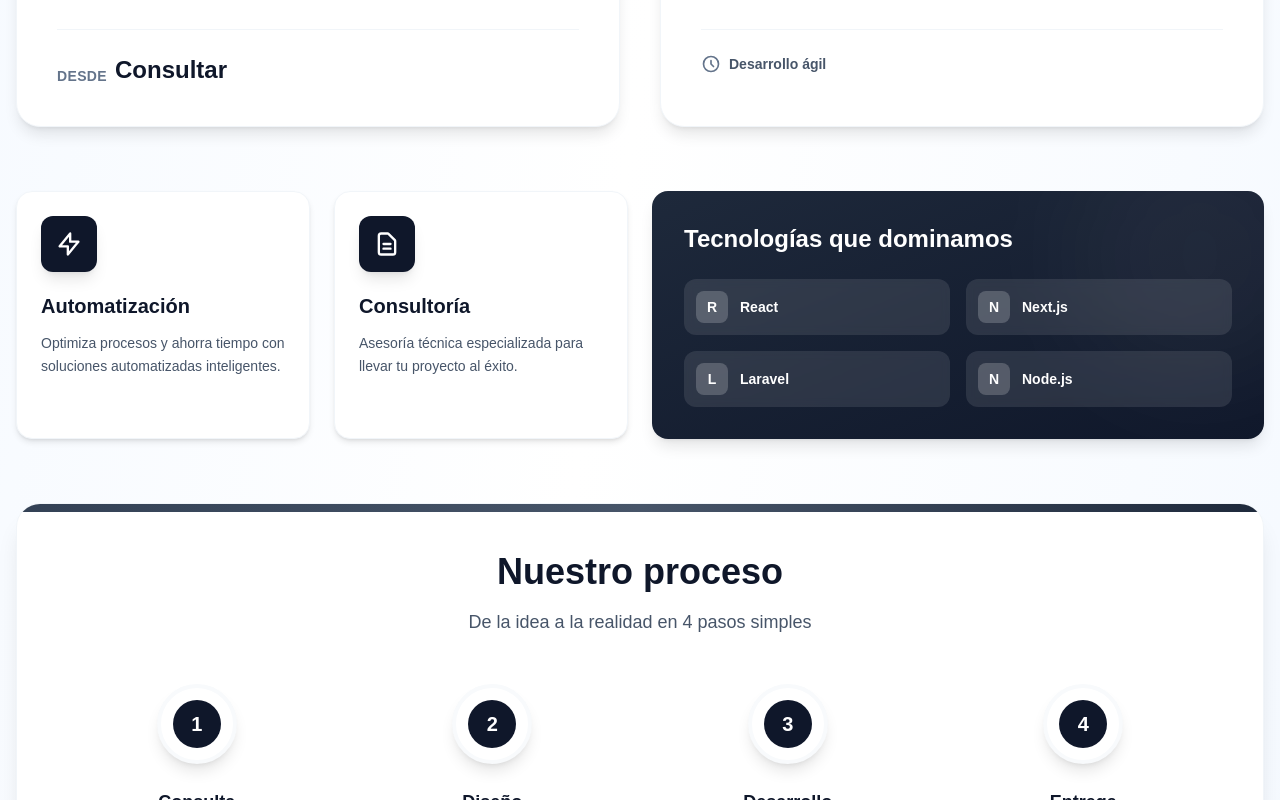
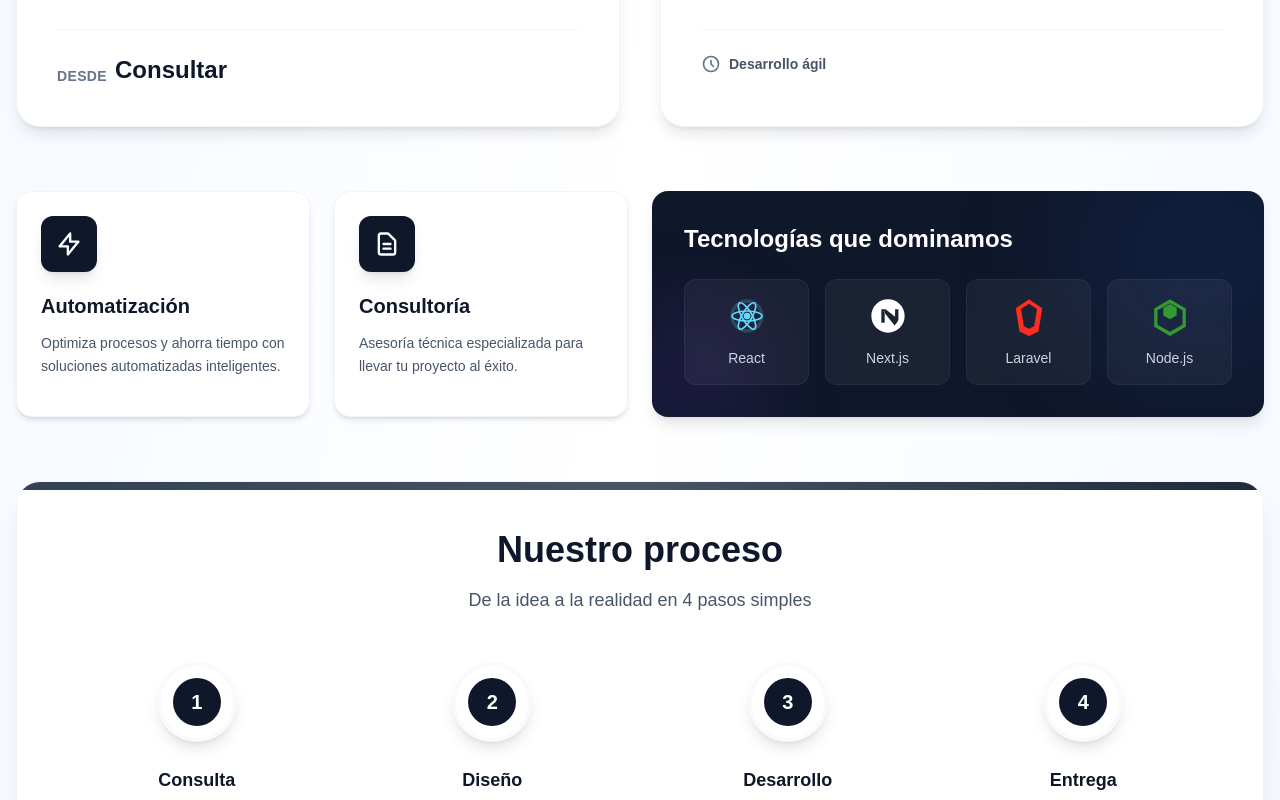
Before and after one commit to kamdevo/Kor4SoftLanding, a Next.js app: page / in a window 1280 px wide. Shown: the part 3820-4620 px from the top of the page. Built offline with nearby package versions, Linux system fonts and the light colour scheme.

Commit message:
Mejora visual de tecnologías, testimonios y agrega sección CTA

```diff
--- a/app/page.tsx
+++ b/app/page.tsx
@@ -10,6 +10,7 @@ import BentoGrid from "@/components/BentoGrid";
 import Portfolio from "@/components/Portfolio";
 import Testimonials from "@/components/Testimonials";
 import FAQ from "@/components/FAQ";
+import CTA from "@/components/CTA";
 import Footer from "@/components/Footer";
 import WhatsAppButton from "@/components/WhatsAppButton";
 import ContactForm from "@/components/ContactForm";
@@ -60,6 +61,9 @@ export default function Home() {
 
         {/* FAQ Section */}
         <FAQ />
+
+        {/* CTA Final Section */}
+        <CTA />
       </div>
 
       {/* Footer */}
--- a/components/BentoGrid.tsx
+++ b/components/BentoGrid.tsx
@@ -205,34 +205,49 @@ export default function BentoGrid() {
           transition={{ duration: 0.4, delay: 0.5 }}
           className="sm:col-span-2"
         >
-          <div className="h-full bg-gradient-to-br from-slate-800 to-slate-900 rounded-2xl p-8 shadow-lg text-white hover:shadow-2xl transition-shadow duration-300 relative overflow-hidden group">
-            <div className="absolute top-0 right-0 w-64 h-64 bg-white/5 rounded-full -mr-16 -mt-16 blur-3xl group-hover:bg-white/10 transition-colors"></div>
+          <div className="h-full bg-slate-900 rounded-2xl p-8 shadow-lg text-white hover:shadow-xl transition-shadow duration-300 relative overflow-hidden group">
+            {/* Fondo decorativo */}
+            <div className="absolute top-0 right-0 w-64 h-64 bg-blue-600/10 rounded-full -mr-16 -mt-16 blur-3xl group-hover:bg-blue-600/20 transition-colors"></div>
+            <div className="absolute bottom-0 left-0 w-40 h-40 bg-purple-600/10 rounded-full -ml-10 -mb-10 blur-2xl group-hover:bg-purple-600/20 transition-colors"></div>
 
             <h3 className="text-2xl font-bold mb-6 relative z-10">Tecnologías que dominamos</h3>
-            <div className="grid grid-cols-2 gap-4 relative z-10">
-              <div className="flex items-center gap-3 bg-white/10 backdrop-blur-sm rounded-xl p-3 hover:bg-white/20 transition-colors">
-                <div className="w-8 h-8 bg-white/20 rounded-lg flex items-center justify-center">
-                  <span className="text-white font-bold text-sm">R</span>
-                </div>
-                <span className="text-sm font-semibold">React</span>
+
+            <div className="grid grid-cols-2 sm:grid-cols-4 gap-4 relative z-10">
+              {/* React */}
+              <div className="flex flex-col items-center justify-center gap-3 bg-white/5 backdrop-blur-sm rounded-xl p-4 hover:bg-white/10 transition-all duration-300 hover:-translate-y-1 border border-white/5 hover:border-white/10 group/item">
+                <svg className="w-10 h-10 text-[#61DAFB] group-hover/item:scale-110 transition-transform duration-300" viewBox="0 0 24 24" fill="currentColor">
+                  <path d="M12 22C6.477 22 2 17.523 2 12S6.477 2 12 2s10 4.477 10 10-4.477 10-10 10zm0-2c4.418 0 8-3.582 8-8s-3.582-8-8-8-8 3.582-8 8 3.582 8 8 8z" opacity="0.2"/>
+                  <circle cx="12" cy="12" r="2" />
+                  <g transform="rotate(60 12 12)"><ellipse cx="12" cy="12" rx="9" ry="3" fill="none" stroke="currentColor" strokeWidth="1"/></g>
+                  <g transform="rotate(120 12 12)"><ellipse cx="12" cy="12" rx="9" ry="3" fill="none" stroke="currentColor" strokeWidth="1"/></g>
+                  <g transform="rotate(0 12 12)"><ellipse cx="12" cy="12" rx="9" ry="3" fill="none" stroke="currentColor" strokeWidth="1"/></g>
+                </svg>
+                <span className="text-sm font-medium text-slate-300 group-hover/item:text-white transition-colors">React</span>
               </div>
-              <div className="flex items-center gap-3 bg-white/10 backdrop-blur-sm rounded-xl p-3 hover:bg-white/20 transition-colors">
-                <div className="w-8 h-8 bg-white/20 rounded-lg flex items-center justify-center">
-                  <span className="text-white font-bold text-sm">N</span>
-                </div>
-                <span className="text-sm font-semibold">Next.js</span>
+
+              {/* Next.js */}
+              <div className="flex flex-col items-center justify-center gap-3 bg-white/5 backdrop-blur-sm rounded-xl p-4 hover:bg-white/10 transition-all duration-300 hover:-translate-y-1 border border-white/5 hover:border-white/10 group/item">
+                <svg className="w-10 h-10 text-white group-hover/item:scale-110 transition-transform duration-300" viewBox="0 0 24 24" fill="currentColor">
+                  <path fillRule="evenodd" clipRule="evenodd" d="M12 2C6.477 2 2 6.477 2 12s4.477 10 10 10 10-4.477 10-10S17.523 2 12 2zM9.32 9.235l6.616 8.498c.96-.925 1.753-2.032 2.32-3.275V8h-2v4.468L10.553 8H8v8h2V9.235z"/>
+                </svg>
+                <span className="text-sm font-medium text-slate-300 group-hover/item:text-white transition-colors">Next.js</span>
               </div>
-              <div className="flex items-center gap-3 bg-white/10 backdrop-blur-sm rounded-xl p-3 hover:bg-white/20 transition-colors">
-                <div className="w-8 h-8 bg-white/20 rounded-lg flex items-center justify-center">
-                  <span className="text-white font-bold text-sm">L</span>
-                </div>
-                <span className="text-sm font-semibold">Laravel</span>
+
+              {/* Laravel */}
+              <div className="flex flex-col items-center justify-center gap-3 bg-white/5 backdrop-blur-sm rounded-xl p-4 hover:bg-white/10 transition-all duration-300 hover:-translate-y-1 border border-white/5 hover:border-white/10 group/item">
+                <svg className="w-10 h-10 text-[#FF2D20] group-hover/item:scale-110 transition-transform duration-300" viewBox="0 0 24 24" fill="currentColor">
+                  <path d="M12 2l1.7 1.15 6.28 4.22-2.3 13.9-5.68 2.73-5.68-2.73-2.3-13.9 6.28-4.22L12 2zm0 2.6l-4.8 3.22 1.7 10.3 3.1 1.5 3.1-1.5 1.7-10.3-4.8-3.22z"/>
+                </svg>
+                <span className="text-sm font-medium text-slate-300 group-hover/item:text-white transition-colors">Laravel</span>
               </div>
-              <div className="flex items-center gap-3 bg-white/10 backdrop-blur-sm rounded-xl p-3 hover:bg-white/20 transition-colors">
-                <div className="w-8 h-8 bg-white/20 rounded-lg flex items-center justify-center">
-                  <span className="text-white font-bold text-sm">N</span>
-                </div>
-                <span className="text-sm font-semibold">Node.js</span>
+
+              {/* Node.js */}
+              <div className="flex flex-col items-center justify-center gap-3 bg-white/5 backdrop-blur-sm rounded-xl p-4 hover:bg-white/10 transition-all duration-300 hover:-translate-y-1 border border-white/5 hover:border-white/10 group/item">
+                <svg className="w-10 h-10 text-[#339933] group-hover/item:scale-110 transition-transform duration-300" viewBox="0 0 24 24" fill="currentColor">
+                  <path d="M12 2L2.5 7.5v11L12 24l9.5-5.5v-11L12 2zm0 2.3l7.5 4.3v8.6l-7.5 4.3-7.5-4.3v-8.6l7.5-4.3z"/>
+                  <path d="M12 14l-4-2.3v-4.6l4-2.3 4 2.3v4.6l-4 2.3z"/>
+                </svg>
+                <span className="text-sm font-medium text-slate-300 group-hover/item:text-white transition-colors">Node.js</span>
               </div>
             </div>
           </div>
--- /dev/null
+++ b/components/CTA.tsx
@@ -0,0 +1,51 @@
+"use client";
+
+import { InView } from "./InView";
+
+export default function CTA() {
+  return (
+    <section className="relative w-full py-20 lg:py-28 overflow-hidden">
+      <div className="absolute inset-0 bg-slate-900">
+        {/* Abstract Pattern */}
+        <div className="absolute inset-0 opacity-10 bg-grid-pattern"></div>
+        <div className="absolute top-0 right-0 w-96 h-96 bg-blue-600/20 rounded-full blur-3xl -translate-y-1/2 translate-x-1/2"></div>
+        <div className="absolute bottom-0 left-0 w-96 h-96 bg-blue-600/20 rounded-full blur-3xl translate-y-1/2 -translate-x-1/2"></div>
+      </div>
+
+      <div className="container mx-auto px-4 relative z-10">
+        <InView
+          variants={{
+            hidden: { opacity: 0, y: 20 },
+            visible: { opacity: 1, y: 0 }
+          }}
+          transition={{ duration: 0.5 }}
+        >
+          <div className="max-w-4xl mx-auto text-center">
+            <h2 className="text-3xl sm:text-4xl lg:text-5xl font-bold text-white mb-6 tracking-tight">
+              ¿Listo para impulsar tu negocio?
+            </h2>
+            <p className="text-lg sm:text-xl text-slate-300 mb-10 leading-relaxed max-w-2xl mx-auto">
+              Transformamos tus ideas en soluciones digitales de alto impacto.
+              Agenda una consulta gratuita hoy mismo.
+            </p>
+
+            <div className="flex flex-col sm:flex-row gap-4 justify-center items-center">
+              <button
+                onClick={() => (window as any).openContactModal()}
+                className="px-8 py-4 bg-white text-slate-900 rounded-full font-bold text-lg hover:bg-blue-50 transition-all duration-300 shadow-[0_0_20px_rgba(255,255,255,0.3)] hover:shadow-[0_0_30px_rgba(255,255,255,0.4)] hover:-translate-y-1 flex items-center gap-2 group"
+              >
+                Iniciar Proyecto
+                <svg className="w-5 h-5 group-hover:translate-x-1 transition-transform" fill="none" stroke="currentColor" viewBox="0 0 24 24">
+                  <path strokeLinecap="round" strokeLinejoin="round" strokeWidth={2} d="M13 7l5 5m0 0l-5 5m5-5H6" />
+                </svg>
+              </button>
+            </div>
+          </div>
+        </InView>
+      </div>
+
+      {/* Gradiente de transición al footer */}
+      <div className="absolute bottom-0 left-0 w-full h-24 bg-gradient-to-b from-transparent to-slate-900 z-0"></div>
+    </section>
+  );
+}
--- a/components/Footer.tsx
+++ b/components/Footer.tsx
@@ -6,8 +6,13 @@ export default function Footer() {
   const currentYear = new Date().getFullYear();
 
   return (
-    <footer className="bg-slate-900 text-slate-300">
-      <div className="container mx-auto px-4 py-12 sm:py-16 max-w-7xl">
+    <footer className="bg-slate-900 text-slate-300 relative overflow-hidden">
+      {/* Background decorativo sutil sin círculos blancos invasivos */}
+      <div className="absolute inset-0 pointer-events-none">
+         <div className="absolute top-0 right-0 w-full h-full bg-gradient-to-b from-slate-900/50 to-slate-900"></div>
+      </div>
+
+      <div className="container mx-auto px-4 py-12 sm:py-16 max-w-7xl relative z-10">
         {/* Grid principal - Sistema de cajas responsive */}
         <div className="grid grid-cols-1 sm:grid-cols-2 lg:grid-cols-4 gap-8 lg:gap-12 mb-8">
 
--- a/components/Testimonials.tsx
+++ b/components/Testimonials.tsx
@@ -57,7 +57,10 @@ export default function Testimonials() {
             }}
             transition={{ duration: 0.5, delay: index * 0.15 }}
           >
-            <div className="bg-white rounded-2xl p-6 sm:p-8 shadow-lg border border-slate-200 hover:shadow-xl transition-all duration-300 h-full flex flex-col">
+            <div className="bg-white rounded-2xl p-6 sm:p-8 shadow-lg border border-slate-100 hover:shadow-2xl hover:border-slate-200 transition-all duration-300 h-full flex flex-col relative overflow-hidden group">
+              {/* Decoración superior */}
+              <div className="absolute top-0 left-0 w-full h-1 bg-gradient-to-r from-transparent via-slate-400 to-transparent opacity-0 group-hover:opacity-100 transition-opacity duration-500"></div>
+
               {/* Rating stars */}
               <div className="flex gap-1 mb-4">
                 {[...Array(testimonial.rating)].map((_, i) => (
```
